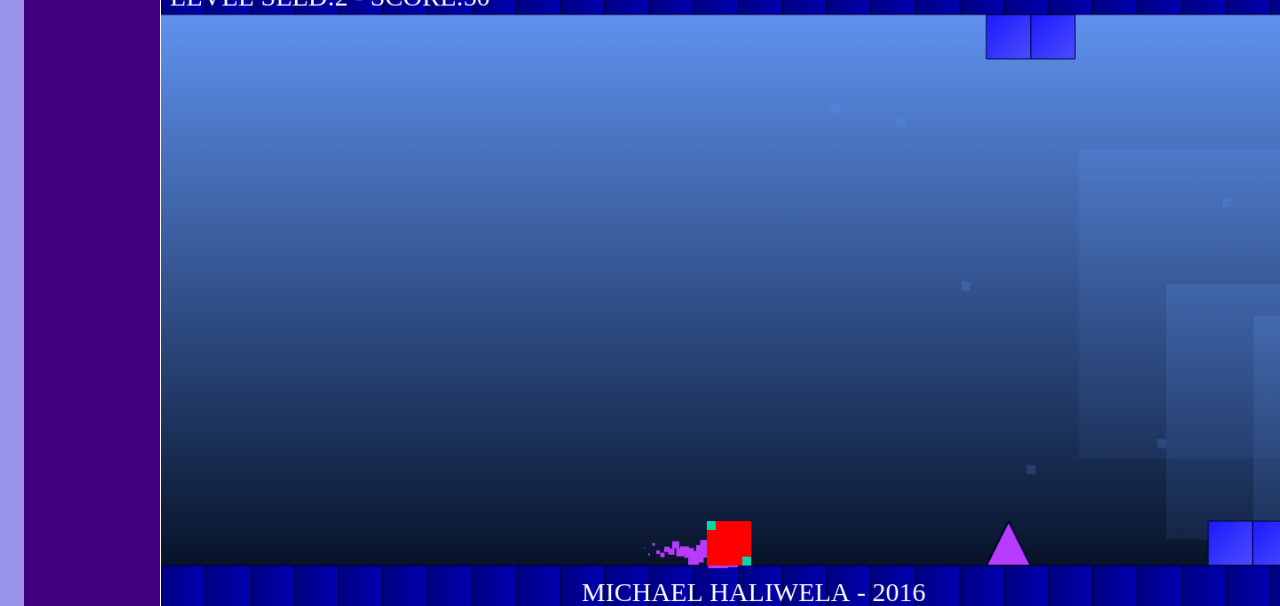
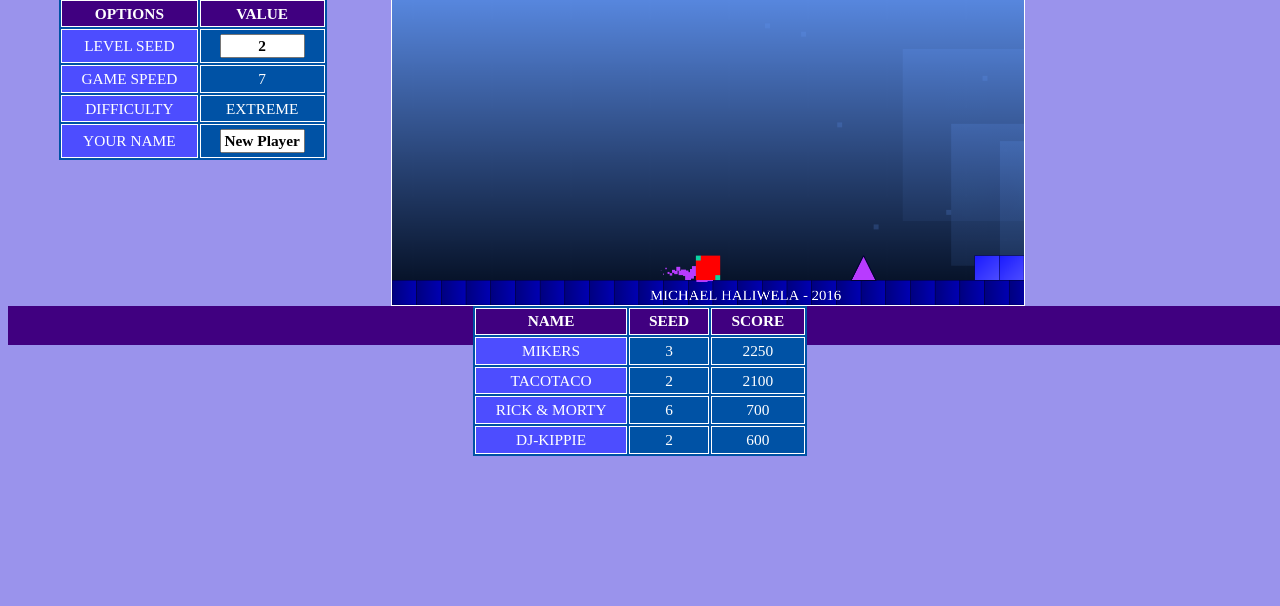
Before and after one commit to mikermike/trainee-project, a website: page CubeGame-MH2.html in a window 1280 px wide. Shown: the part 137-743 px from the top of the page. Drawn offline with Linux system fonts and the light colour scheme; animation ran at ten frames a second.

Commit message:
Angular bindings, Reset Function, Highscore Function, CSS

```diff
--- a/CubeGame-MH2.html
+++ b/CubeGame-MH2.html
@@ -17,18 +17,21 @@
         #container{
             width:100%;
             height:100%;
+        }
 
+        #settings{
+            float:left;
+            margin-left:4vw;
         }
 
         #myCanvas {
-
             float: left;
-            margin-left: 12%;
+            margin-left: 5vw;
             border-width: 1px;
             border-style: solid;
             border-color: Black;
-            width:71rem;
-            height:40rem;
+            width:50%;
+            height:50%;
         }
 
         h1{
@@ -37,29 +40,31 @@
             text-align:center;
             font-weight: bold;
             text-decoration:underline;
-            font-size:4rem;
-            margin:1rem;
+            font-size:4vw;
+            margin:0;
 
         }
 
         h2{
             text-align:center;
-            margin:1rem;
-            font-size:3rem;
+            margin:0;
+            margin-bottom:1vw;
+            font-size:2.5vw;
+            padding:0;
 
         }
 
-        #scores{
+        #scores, #options{
             margin:0 auto;
             text-align:center;
             background-color:#0052a5;
-            font-size:1.4em;
+            font-size:1.2vw;
         }
 
         td,th{
-            padding:1rem;
-            padding-left:1.5rem;
-            padding-right:1.5rem;
+            padding:0.3vw;
+            padding-left:1.5vw;
+            padding-right:1.5vw;
             border:1px solid #ffffff;
         }
 
@@ -73,21 +78,62 @@
 
         #underline{
             width:100%;
-            margin-top:17rem;
-            height:3rem;
+            margin-top:34vw;
+            height:3vw;
+            float:left;
+            position:absolute;
+            z-index:-1;
+        }
+        input{
+            width:6vw;
+            font-family:'Agency FB';
+            font-size:1.2vw;
+            background-color:none;
+            font-weight: bold;
+            text-align:center;
+
         }
     </style>
 
 </head>
 <body ng-controller=" cubegame">
+
+    <div id="underline"></div>
+
     <div id="container">
         <h1>Cube-Game-3000</h1>
+        <br />
+        <div id="settings">
+            <h2>SETTINGS</h2>
+            <table id="options">
+                <tr>
+                    <th>Options</th>
+                    <th>Value</th>
+                </tr>
+                <tr>
+                    <td class="names">Level Seed</td>
+                    <td><input type="text" ng-model="Aseed" placeholder="Insert name"></td>
+                </tr>
+                <tr>
+                    <td class="names">Game Speed</td>
+                    <td>{{Atime}}</td>
+                </tr>
+                <tr>
+                    <td class="names">Difficulty</td>
+                    <td>Extreme</td>
+                </tr>
+                <tr>
+                    <td class="names">Your Name</td>
+                    <td><input type="text" ng-model="playerName" placeholder="Insert name"></td>
+                </tr>
+            </table>
+        </div>
 
         <canvas id="myCanvas" width="1280" height="720" style="border:1px solid #ffffff;"></canvas>
         <script src="./cubegame.js"></script>
 
         <!--Dit is een tekst {{testvariable}}-->
-
+        <div id="highscores">
             <h2>HIGHSCORES</h2>
             <table id="scores">
                 <tr>
@@ -101,7 +147,9 @@
                     <td>{{highscore.score}}</td>
                 </tr>
             </table>
-        <div id="underline"></div>
         </div>
+
+    </div>
+
 </body>
 </html>
--- a/cubegame.js
+++ b/cubegame.js
@@ -22,14 +22,20 @@ var player = { x: c.width / 2, y: 50, width: 50, height: 50, velY: 0, speed: 10,
 
 
 app.controller("cubegame", function ($scope) {
-    var cubegame = this;
 
     $scope.highscores = [
 	  { name: 'TacoTaco', seed: 2, score: 2100 },
-	  { name: 'Dj-Kippie', seed: 2, score: 1300 },
+	  { name: 'Dj-Kippie', seed: 2, score: 600 },
 	  { name: 'Mikers', seed: 3, score: 2250 },
       { name: 'Rick & Morty', seed: 6, score: 700 }
     ];
+
+    $scope.playerName = "New Player";
+
+    //CONTROLS
+    window.onkeydown = function (e) {
+        return !(e.keyCode == 32);
+    };
 
     document.body.onkeyup = function (e) {
         if (e.keyCode == 32) {
@@ -43,6 +49,48 @@ app.controller("cubegame", function ($scope) {
             jump();
 
         };
+
+    };
+    document.body.onkeydown = function (e) {
+        if (e.keyCode == 90) {
+            console.log("Z");
+
+            highscoreUpdate();
+            reset();
+        };
+
+    };
+
+    function highscoreUpdate() {
+        $scope.highscores.sort(function (a, b) { return a.score - b.score });
+
+        if ($scope.highscores.length > 9 && score >= $scope.highscores[0].score) {
+            $scope.highscores.shift();
+        };
+
+        if ($scope.highscores.length < 9 || score >= $scope.highscores[0].score) {
+            $scope.highscores.push({ name: $scope.playerName, seed: seed, score: score })
+        };
+    };
+
+    function reset() {
+        bgBoxes = []; //reset-background
+        bgparticles = [];
+
+        boxes = [];  //boxes
+        platforms = [];
+
+        score = 0;
+        boxseed = 0;
+        nextoutput = 0;
+        globaltimer = 0;
+
+        player.y = 50;
+        player.dead = false;
+        player.jump = true;
+        particles = [];
+
+        deadParticle = new Particle(0, 0, 1, 20); //explosion reset
 
     };
 
@@ -358,7 +406,7 @@ app.controller("cubegame", function ($scope) {
         ctx.fillStyle = "white";
         ctx.fillText("LEVEL SEED:" + seed + " - SCORE:" + score, 10, 40);
         ctx.font = "30px Agency FB";
-        ctx.fillText("MICHAEL HALIWELA - 2016", c.width/2.7, c.height-10);
+        ctx.fillText("MICHAEL HALIWELA - 2016", c.width/2.45, c.height-10);
         ctx.restore();
     };
 
@@ -640,4 +688,7 @@ app.controller("cubegame", function ($scope) {
         console.log(outputSeed);
     }
 
+    // Angular VARS
+    $scope.Aseed = seed;
+    $scope.Atime = gamevelocity;
 });
```
Lines whose indentation alone changed are shown as unchanged.
